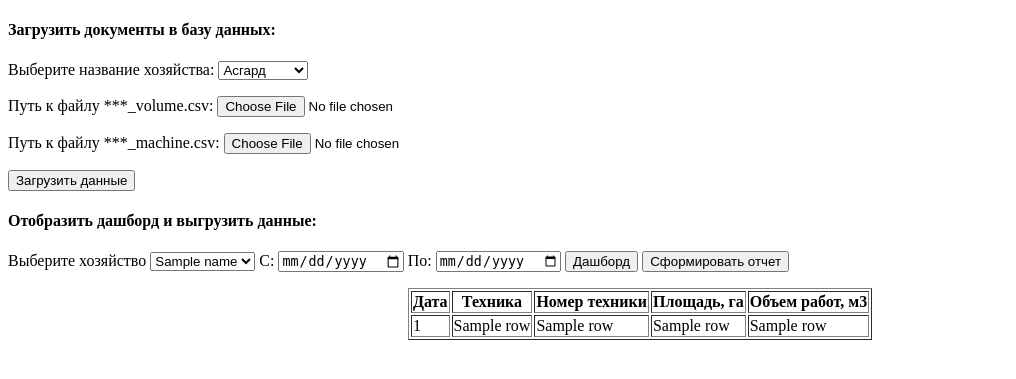
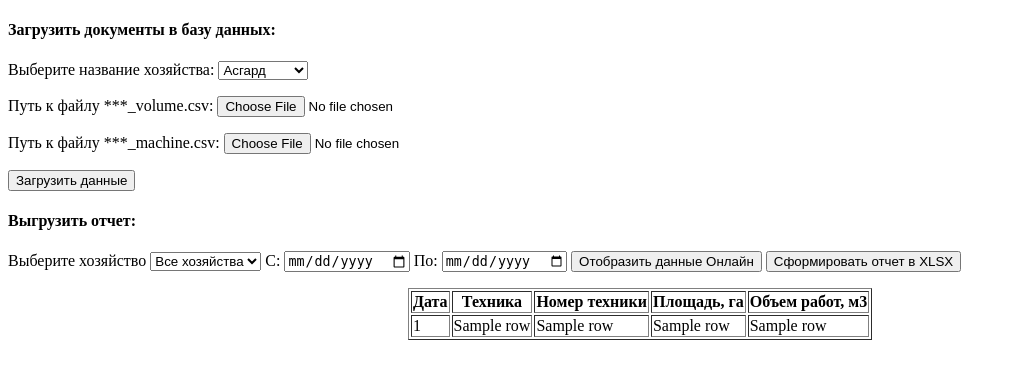
Before and after one commit to alekseifeniuk/task_rmk, a Flask app: template templates/index.html in a window 1280 px wide. Shown: the top 379 px of the page, without its empty margins (0-1016 px from the left). Run offline with Flask 2, Linux system fonts and the light colour scheme; the template is opened without the code that fills it: most values are stand-ins (such as "Sample title", 1, 10 or a date in 2020); some libraries are stand-ins or nearby versions.

Commit message:
Step8: fix issues

```diff
--- a/application.py
+++ b/application.py
@@ -22,14 +22,16 @@ from werkzeug.utils import secure_filename
 from pathlib import Path
 from psycopg2 import Error
 
+# Getting the path to save files
 UPLOAD_FOLDER = Path.cwd()
 
 app = Flask(__name__)
-app.config['UPLOAD_FOLDER'] = UPLOAD_FOLDER
-app.config['SECRET_KEY'] = SECRET_KEY
+app.config["UPLOAD_FOLDER"] = UPLOAD_FOLDER
+app.config["SECRET_KEY"] = SECRET_KEY
 
 
-@app.route('/', methods=('GET', 'POST'))
+# Work with HTML
+@app.route("/", methods=("GET", "POST"))
 def index():
 
     try:
@@ -37,14 +39,30 @@ def index():
     except (Exception, Error):
         pass
     finally:
-        pass
+        names = get_company_names()
+        rows = get_table_content()
 
-    names = get_company_names()
-    rows = get_table_content()
-    return render_template('index.html', names=names, rows=rows)
+    if request.method == "GET":
+        comp_name = request.args.get("man")
+        first_date = request.args.get("first_date")
+        last_date = request.args.get("last_date")
+
+        if first_date and last_date and comp_name == "all":
+            rows = get_table_content(first_date, last_date)
+
+        if not first_date and not last_date and comp_name == "all":
+            rows = get_table_content()
+
+        if first_date and last_date and comp_name != "all":
+            rows = get_company_content(comp_name, first_date, last_date)
+
+        if not first_date and not last_date and comp_name != "all":
+            rows = get_company_content(comp_name)
+
+    return render_template("index.html", names=names, rows=rows)
 
 
-@app.route('/upload', methods=('GET', 'POST'))
+@app.route("/upload", methods=("GET", "POST"))
 def upload_data():
 
     if request.method == "POST":
@@ -52,45 +70,40 @@ def upload_data():
         machine = request.files["machine"]
         volume = request.files["volume"]
 
-        if volume.filename == '' or machine.filename == '':
-            flash("Не выбран один из файлов!")
-            return redirect(url_for('index'))
+        machine_filename = secure_filename(machine.filename)
+        machine_path = UPLOAD_FOLDER / f"{machine_filename}"
+        machine.save(machine_path)
+        volume_filename = secure_filename(volume.filename)
+        volume_path = UPLOAD_FOLDER / f"{volume_filename}"
+        volume.save(volume_path)
+        data_for_db = normalize_csv_data(volume_path, machine_path)
+        write_data_to_db(data_for_db, name)
 
-        if machine and volume:
-            machine_filename = secure_filename(machine.filename)
-            machine_path = UPLOAD_FOLDER / f"{machine_filename}"
-            machine.save(machine_path)
-            volume_filename = secure_filename(volume.filename)
-            volume_path = UPLOAD_FOLDER / f"{volume_filename}"
-            volume.save(volume_path)
-            data_for_db = normalize_csv_data(volume_path, machine_path)
-            write_data_to_db(data_for_db, name)
-
-    return redirect(url_for('index'))
+    return redirect(url_for("index"))
 
 
-@app.route('/report', methods=('GET', 'POST'))
+@app.route("/report", methods=("GET", "POST"))
 def generate_report():
 
-    if request.method == 'GET':
-        comp_name = request.args.get('man')
-        first_date = request.args.get('first_date')
-        last_date = request.args.get('last_date')
+    if request.method == "GET":
+        comp_name = request.args.get("man")
+        first_date = request.args.get("first_date")
+        last_date = request.args.get("last_date")
 
-        if not comp_name:
-            flash("В базе данных нет записей!")
-            return redirect(url_for('index'))
+        if comp_name == "all":
+            flash("Выберите отдельное хозяйство!")
+            return redirect(url_for("index"))
 
-        if not first_date and not last_date:
+        if not first_date and not last_date and comp_name != "all":
             data = get_company_content(comp_name)
             create_xlsx_report(data, comp_name, UPLOAD_FOLDER)
-            return redirect(url_for('index'))
+            return redirect(url_for("index"))
 
-        if first_date and last_date:
+        if first_date and last_date and comp_name != "all":
             data = get_company_content(comp_name, first_date, last_date)
             create_xlsx_report(data, comp_name, UPLOAD_FOLDER)
-            return redirect(url_for('index'))
+            return redirect(url_for("index"))
 
         if not first_date or not last_date:
             flash("Неверно задан диапазон отображения записей!")
-            return redirect(url_for('index'))
+            return redirect(url_for("index"))
--- a/resources/file_operations.py
+++ b/resources/file_operations.py
@@ -1,9 +1,9 @@
 from copy import deepcopy
 import csv
 import pandas
-import re
 
 
+# Work with CSV and XLS files
 def get_csv_data(file_path) -> iter:
     with open(file_path, encoding="utf-8-sig") as content:
         return list(csv.DictReader(content))
--- a/templates/index.html
+++ b/templates/index.html
@@ -16,18 +16,19 @@
             </select></p>
 
             <p><label>Путь к файлу ***_volume.csv:</label>
-            <input type="file" name="volume" value="{{ request.files['volume'] }}"></p>
+            <input type="file" required name="volume" value="{{ request.files['volume'] }}"></p>
 
             <p><label>Путь к файлу ***_machine.csv:</label>
-            <input type="file" name="machine" value="{{ request.files['machine'] }}"></p>
+            <input type="file" required name="machine" value="{{ request.files['machine'] }}"></p>
 
             <p><button type="submit">Загрузить данные</button></p>
         </form>
 
-        <h4>Отобразить дашборд и выгрузить данные:</h4>
+        <h4>Выгрузить отчет:</h4>
 
         <form method="get" action="{{ url_for('index') }}">
             <p>Выберите хозяйство <select name="man" size="1">
+                <option value="all">Все хозяйства</option>
                 {% for name in names %}
                     <option value="{{ name }}">{{ name }}</option>>
                 {% endfor %}
@@ -35,8 +36,8 @@
 
             С: <input type="date" name="first_date">
             По: <input type="date" name="last_date">
-            <button type="submit">Дашборд</button>
-            <button type="submit" formaction="{{ url_for('generate_report') }}">Сформировать отчет</button></p>
+            <button type="submit">Отобразить данные Онлайн</button>
+            <button type="submit" formaction="{{ url_for('generate_report') }}">Сформировать отчет в XLSX</button></p>
         </form>
 
         {% for msg in get_flashed_messages() %}
```
Also changed, not shown: resources/sql_operations.py (+13 -3 lines).
